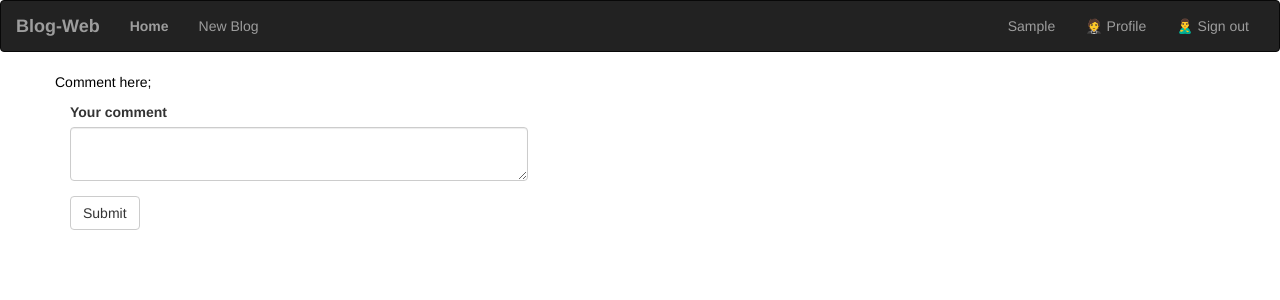
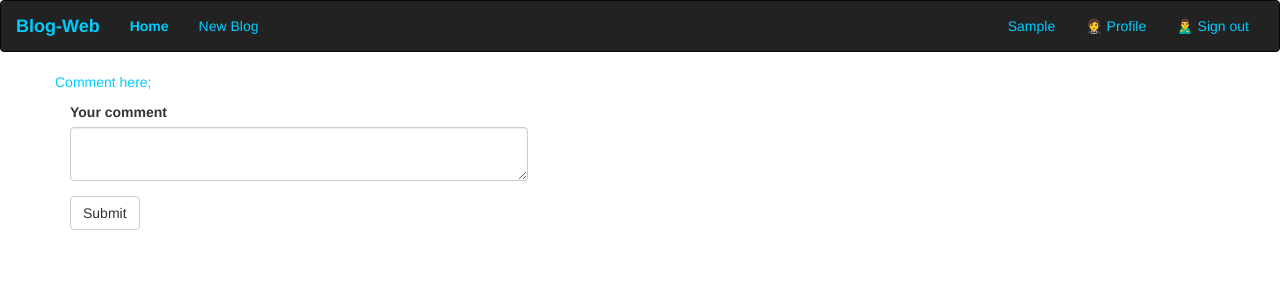
Before and after one commit to Fridah-kalee/Blog-Web, a Flask app: page /comment/1 in a window 1280 px wide. Shown: the top 300 px of the page. Run offline with Flask 2, Linux system fonts and the light colour scheme; the visitor is signed in with stand-in values (Sample User, id 1); data comes from the database, SQL or seed files in the repository; data that the repository does not hold is empty; some libraries are stand-ins or nearby versions.

Commit message:
fixing styling

```diff
--- a/app/templates/comment.html
+++ b/app/templates/comment.html
@@ -5,13 +5,14 @@
     <div class="row">
         {% if comments %}
             <div class="col-md-7" >
-                <h3 class="text-center">All comments for the post</h3>
+                <h3 class="text-center" style="color: rgb(0, 204, 255);">All comments for the blog;</h3>
+                <hr>
                     {% for comment in comments %}
                         <div class="card w-90 mb-3" >
                             <div class="card-body">
-                                <h5>{{comment.blog.title}}</h5>
-                                 <p class="card-title">{{ comment.comment }}</p>
-                                 <p class="card-text">{{comment.user.username}}</p>
+                                <h5>Title: {{ comment.blog.title }}</h5>
+                                 <p class="card-title">Comment: {{ comment.comment }}</p>
+                                 <p class="card-text">Writer: {{ comment.user.username }}</p>
                             </div>
                         </div>
                     {% endfor %}
@@ -21,7 +22,7 @@
     {%else%}
     <div class="card w-90 mb-3">
         <div class="card-body">
-            <p class="card-title" style="color: black;">Comment here;</p>
+            <p class="card-title" style="color: rgb(0, 204, 255);">Comment here;</p>
         </div>
     </div>
     <div class="col-md-5">{{wtf.quick_form(form)}}</div>
--- a/app/templates/navbar.html
+++ b/app/templates/navbar.html
@@ -7,21 +7,21 @@
                 <span class="icon-bar"></span>
                 <span class="icon-bar"></span>
             </button>
-            <a href="" class="navbar-brand"><Strong><b>Blog-Web</b></Strong></a>
+            <a href="" class="navbar-brand"style="color: rgb(0, 204, 255);"><Strong><b>Blog-Web</b></Strong></a>
         </div>
         <div class="navbar-collapse collapse">
             <ul class="nav navbar-nav">
-                <li><a href="/"><b>Home</b></a></li>
-                <li><a href="{{url_for('main.new_blog')}}">New Blog</a></li>
+                <li><a href="/"style="color: rgb(0, 204, 255);"><b>Home</b></a></li>
+                <li><a href="{{url_for('main.new_blog')}}"style="color: rgb(0, 204, 255);">New Blog</a></li>
             </ul>
             <ul class="nav navbar-nav navbar-right">
                 {% if current_user.is_authenticated %}
-                <li class="nav navbar-nav "><a href="#" class="collapse-toggle" data-toggle="navbar-collapse">{{current_user.username| capitalize}} <span></span></a>
+                <li class="nav navbar-nav "><a href="#" class="collapse-toggle" data-toggle="navbar-collapse"style="color: rgb(0, 204, 255);">{{current_user.username| capitalize}} <span></span></a>
                 </li>
                     <ul class="nav navbar-nav ">
-                        <li><a href="{{url_for('main.profile',uname=current_user.username)}}">🤵 Profile</a></li>
+                        <li><a href="{{url_for('main.profile',uname=current_user.username)}}"style="color: rgb(0, 204, 255);">🤵 Profile</a></li>
 
-                        <li><a href="{{url_for('auth.logout')}}">🙎‍♂️ Sign out</a></li>
+                        <li><a href="{{url_for('auth.logout')}}"style="color: rgb(0, 204, 255);">🙎‍♂️ Sign out</a></li>
                     </ul>
                 </li>
                 {% else %}
--- a/app/templates/new_blog.html
+++ b/app/templates/new_blog.html
@@ -2,7 +2,7 @@
 {% import 'bootstrap/wtf.html' as wtf %}
 
 {% block content %}
-<div class="jumbotron">
+<div class="jumbotron" style="color: rgb(0, 204, 255);">
     <h1 style="text-align: center;">Add Your Blog Here</h1>
 </div>
 <div class="container">
```
Also changed, not shown: app/static/css/index.css (added, +8 -0 lines), app/templates/index.html (+9 -5 lines), app/templates/macros.html (+4 -5 lines).
